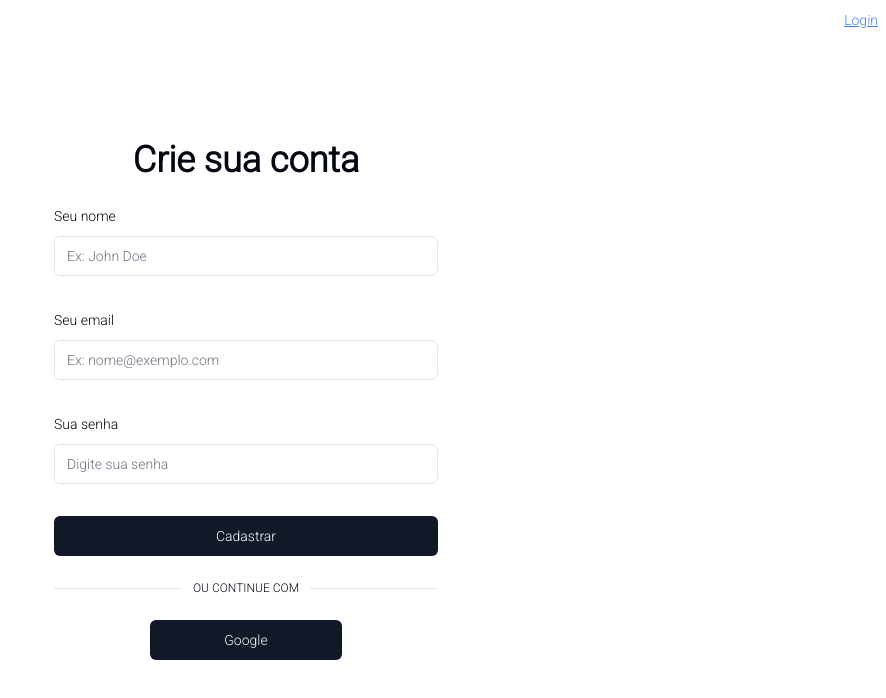
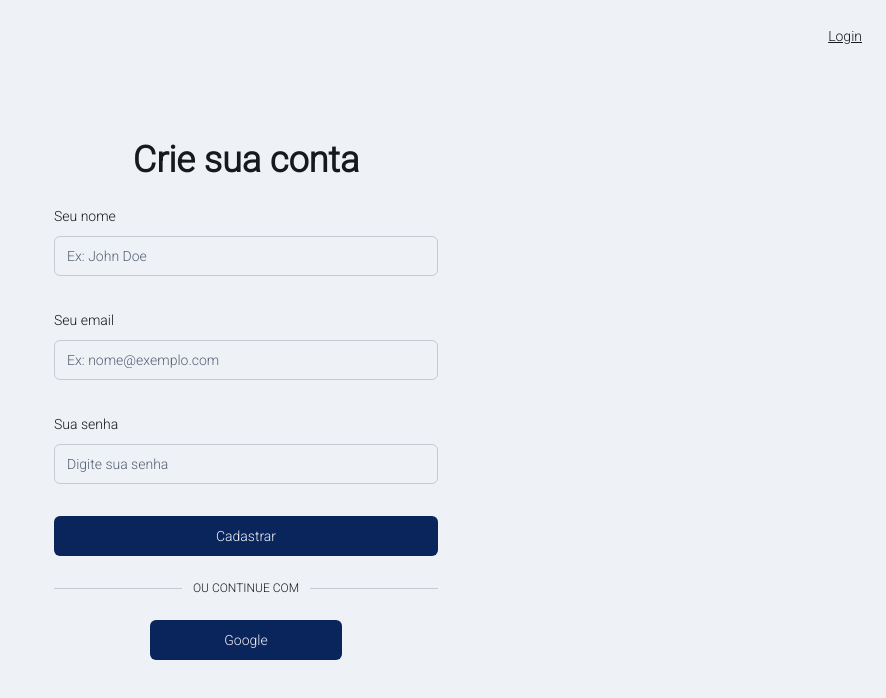
Before and after one commit to VitorCruz78/tinho_finance, a Next.js app: page /register in a window 1280 px wide. Shown: the top 698 px of the page, without its empty margins (394-1280 px from the left). Built offline with nearby package versions, Linux system fonts and the light colour scheme.

Commit message:
style: default colors

```diff
--- a/src/app/(public)/register/page.tsx
+++ b/src/app/(public)/register/page.tsx
@@ -76,8 +76,8 @@ export default function Register() {
 
   return (
     <div className="w-full min-h-screen flex flex-col items-center justify-center">
-      <div className="absolute top-2 right-2">
-        <Link href={'/sign-in'} className="text-sm text-blue-500 underline hover:opacity-90">Login</Link>
+      <div className="absolute top-6 right-6">
+        <Link href={'/sign-in'} className="text-sm underline hover:opacity-90">Login</Link>
       </div>
       <div className="flex flex-col items-center justify-center gap-6">
         {
--- a/src/app/(public)/sign-in/page.tsx
+++ b/src/app/(public)/sign-in/page.tsx
@@ -76,8 +76,8 @@ export default function SignIn() {
 
   return (
     <div className="w-full min-h-screen flex flex-col items-center justify-center">
-      <div className="absolute top-2 right-2">
-        <Link href={'/register'} className="text-sm text-blue-500 underline hover:opacity-90">Não tem uma conta?</Link>
+      <div className="absolute top-6 right-6">
+        <Link href={'/register'} className="text-sm underline hover:opacity-90">Não tem uma conta?</Link>
       </div>
       <div className="flex flex-col items-center justify-center gap-6">
         {
--- a/src/app/globals.css
+++ b/src/app/globals.css
@@ -4,74 +4,74 @@
 
 @layer base {
   :root {
-    --background: 0 0% 100%;
-    --foreground: 224 71.4% 4.1%;
-    --card: 0 0% 100%;
-    --card-foreground: 224 71.4% 4.1%;
-    --popover: 0 0% 100%;
-    --popover-foreground: 224 71.4% 4.1%;
-    --primary: 220.9 39.3% 11%;
-    --primary-foreground: 210 20% 98%;
-    --secondary: 220 14.3% 95.9%;
-    --secondary-foreground: 220.9 39.3% 11%;
-    --muted: 220 14.3% 95.9%;
-    --muted-foreground: 220 8.9% 46.1%;
-    --accent: 220 14.3% 95.9%;
-    --accent-foreground: 220.9 39.3% 11%;
+    --background: 220 30% 95%; /* Fundo cinza claro */
+    --foreground: 220 10% 10%; /* Azul bem escuro */
+    --card: 220 20% 90%; /* Fundo dos componentes mais escuro */
+    --card-foreground: 220 10% 10%;
+    --popover: 220 20% 90%;
+    --popover-foreground: 220 10% 10%;
+    --primary: 220 80% 20%;
+    --primary-foreground: 220 10% 95%;
+    --secondary: 220 10% 85%;
+    --secondary-foreground: 220 80% 20%;
+    --muted: 220 10% 85%;
+    --muted-foreground: 220 15% 40%;
+    --accent: 220 10% 85%;
+    --accent-foreground: 220 80% 20%;
     --destructive: 0 84.2% 60.2%;
-    --destructive-foreground: 210 20% 98%;
-    --border: 220 13% 91%;
-    --input: 220 13% 91%;
-    --ring: 224 71.4% 4.1%;
-    --chart-1: 12 76% 61%;
-    --chart-2: 173 58% 39%;
-    --chart-3: 197 37% 24%;
-    --chart-4: 43 74% 66%;
-    --chart-5: 27 87% 67%;
+    --destructive-foreground: 220 10% 95%;
+    --border: 220 10% 80%;
+    --input: 220 10% 80%;
+    --ring: 220 80% 50%;
+    --chart-1: 210 70% 60%;
+    --chart-2: 200 60% 55%;
+    --chart-3: 190 50% 50%;
+    --chart-4: 180 40% 45%;
+    --chart-5: 170 50% 40%;
     --radius: 0.5rem;
-    --sidebar-background: 0 0% 98%;
-    --sidebar-foreground: 240 5.3% 26.1%;
-    --sidebar-primary: 240 5.9% 10%;
-    --sidebar-primary-foreground: 0 0% 98%;
-    --sidebar-accent: 240 4.8% 95.9%;
-    --sidebar-accent-foreground: 240 5.9% 10%;
-    --sidebar-border: 220 13% 91%;
-    --sidebar-ring: 217.2 91.2% 59.8%
+    --sidebar-background: 220 30% 92%; /* Cinza mais claro */
+    --sidebar-foreground: 220 10% 10%;
+    --sidebar-primary: 220 80% 20%;
+    --sidebar-primary-foreground: 220 10% 95%;
+    --sidebar-accent: 220 10% 85%;
+    --sidebar-accent-foreground: 220 80% 20%;
+    --sidebar-border: 220 10% 80%;
+    --sidebar-ring: 217.2 91.2% 59.8%;
   }
 
   .dark {
-    --background: 224 71.4% 4.1%;
-    --foreground: 210 20% 98%;
-    --card: 224 71.4% 4.1%;
-    --card-foreground: 210 20% 98%;
-    --popover: 224 71.4% 4.1%;
-    --popover-foreground: 210 20% 98%;
-    --primary: 210 20% 98%;
-    --primary-foreground: 220.9 39.3% 11%;
-    --secondary: 215 27.9% 16.9%;
-    --secondary-foreground: 210 20% 98%;
-    --muted: 215 27.9% 16.9%;
-    --muted-foreground: 217.9 10.6% 64.9%;
-    --accent: 215 27.9% 16.9%;
-    --accent-foreground: 210 20% 98%;
+    --background: 220 50% 5%; /* Fundo azul quase preto */
+    --foreground: 220 10% 90%;
+    --card: 220 40% 7%; /* Mais escuro */
+    --card-foreground: 220 10% 90%;
+    --popover: 220 40% 7%;
+    --popover-foreground: 220 10% 90%;
+    --primary: 220 10% 90%;
+    --primary-foreground: 220 80% 20%;
+    --secondary: 220 30% 10%;
+    --secondary-foreground: 220 10% 90%;
+    --muted: 220 30% 10%;
+    --muted-foreground: 220 10% 60%;
+    --accent: 220 30% 10%;
+    --accent-foreground: 220 10% 90%;
     --destructive: 0 62.8% 30.6%;
-    --destructive-foreground: 210 20% 98%;
-    --border: 215 27.9% 16.9%;
-    --input: 215 27.9% 16.9%;
-    --ring: 216 12.2% 83.9%;
-    --chart-1: 220 70% 50%;
-    --chart-2: 160 60% 45%;
-    --chart-3: 30 80% 55%;
-    --chart-4: 280 65% 60%;
-    --chart-5: 340 75% 55%;
-    --sidebar-background: 240 5.9% 10%;
-    --sidebar-foreground: 240 4.8% 95.9%;
-    --sidebar-primary: 224.3 76.3% 48%;
-    --sidebar-primary-foreground: 0 0% 100%;
-    --sidebar-accent: 240 3.7% 15.9%;
-    --sidebar-accent-foreground: 240 4.8% 95.9%;
-    --sidebar-border: 240 3.7% 15.9%;
-    --sidebar-ring: 217.2 91.2% 59.8%
+    --destructive-foreground: 220 10% 90%;
+    --border: 220 30% 8%;
+    --input: 220 30% 8%;
+    --ring: 220 10% 75%;
+    --chart-1: 220 70% 30%;
+    --chart-2: 210 60% 25%;
+    --chart-3: 200 50% 20%;
+    --chart-4: 190 40% 15%;
+    --chart-5: 180 50% 10%;
+    --sidebar-background: 220 50% 5%; /* Azul quase preto */
+    --sidebar-foreground: 220 10% 90%;
+    --sidebar-primary: 220 80% 15%;
+    --sidebar-primary-foreground: 220 10% 90%;
+    --sidebar-accent: 220 40% 7%;
+    --sidebar-accent-foreground: 220 10% 90%;
+    --sidebar-border: 220 40% 5%; /* Mais sombra */
+    --sidebar-ring: 217.2 91.2% 59.8%;
   }
 }
 
--- a/src/components/app/account-balance.tsx
+++ b/src/components/app/account-balance.tsx
@@ -8,8 +8,8 @@ export function AccountBalance() {
 
   return (
     <div className="absolute right-4 top-4">
-      <div className="w-fit h-12 flex flex-col items-center justify-center border border-default rounded-md px-4">
-        <span className="text-base flex flex-row items-center gap-2">
+      <div className="w-fit h-10 flex flex-col items-center justify-center border border-default rounded-md px-4">
+        <span className="text-sm flex flex-row items-center gap-2">
           Saldo em conta:
           <span className={`${positiveBalance ? 'text-green-500' : 'text-red-500'}`}>{CurrencyPtBr(0)}</span>
         </span>
```
